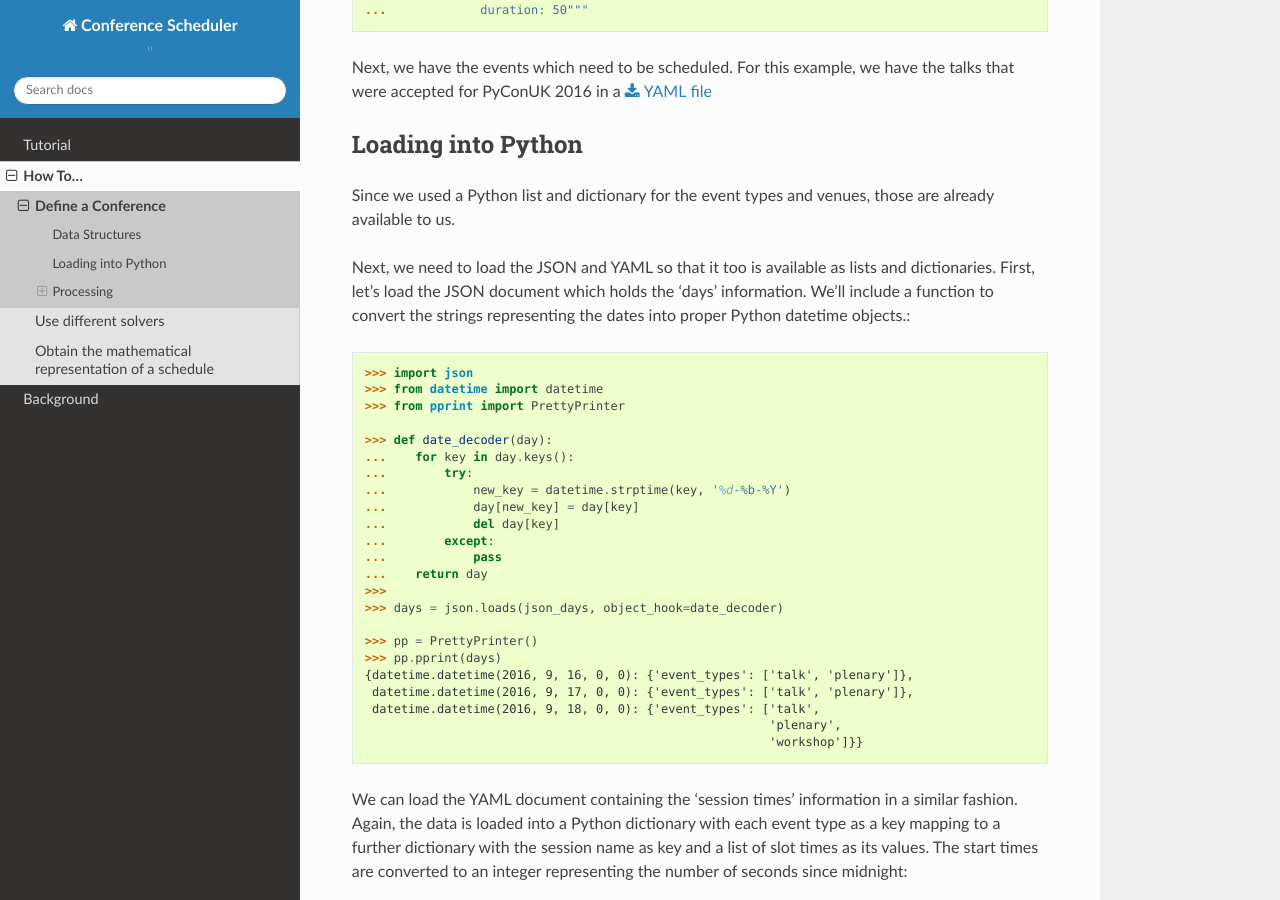
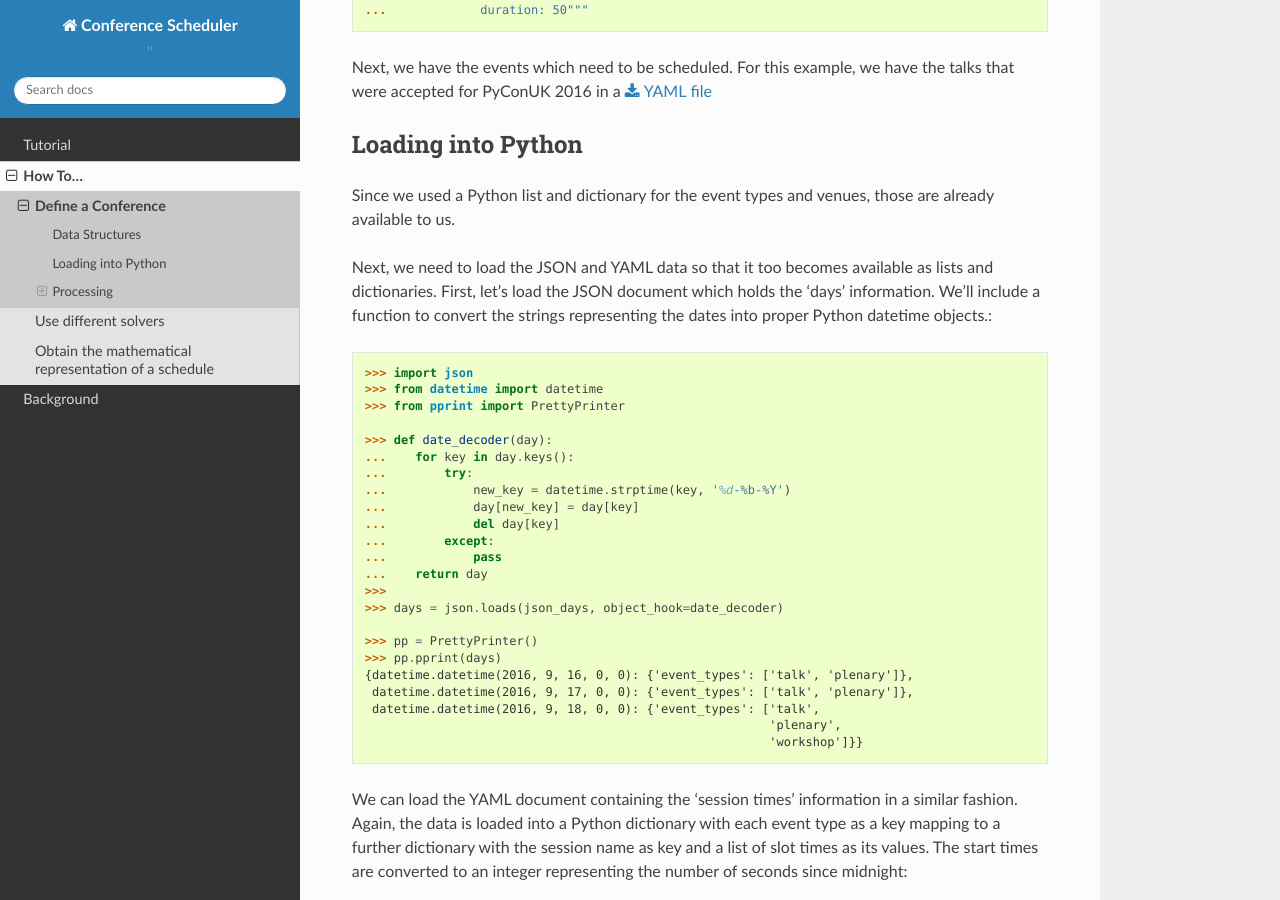
Before and after one commit to PyconUK/ConferenceScheduler, a Sphinx documentation site: the page built from docs/howto/define_a_conference.rst, in a window 1280 px wide and 900 px high, scrolled down 2050 px. Built offline with Sphinx 7.4.7 and the Read the Docs theme 2.0.0, drawn with Linux system fonts in a browser that asks for light colours.

Commit message:
[#44] Fix typo

```diff
--- a/docs/howto/define_a_conference.rst
+++ b/docs/howto/define_a_conference.rst
@@ -113,10 +113,10 @@ Loading into Python
 Since we used a Python list and dictionary for the event types and venues,
 those are already available to us.
 
-Next, we need to load the JSON and YAML so that it too is available as lists
-and dictionaries. First, let's load the JSON document which holds the 'days'
-information. We'll include a function to convert the strings representing the
-dates into proper Python datetime objects.::
+Next, we need to load the JSON and YAML data so that it too becomes available
+as lists and dictionaries. First, let's load the JSON document which holds the
+'days' information. We'll include a function to convert the strings
+representing the dates into proper Python datetime objects.::
 
     >>> import json
     >>> from datetime import datetime
```
